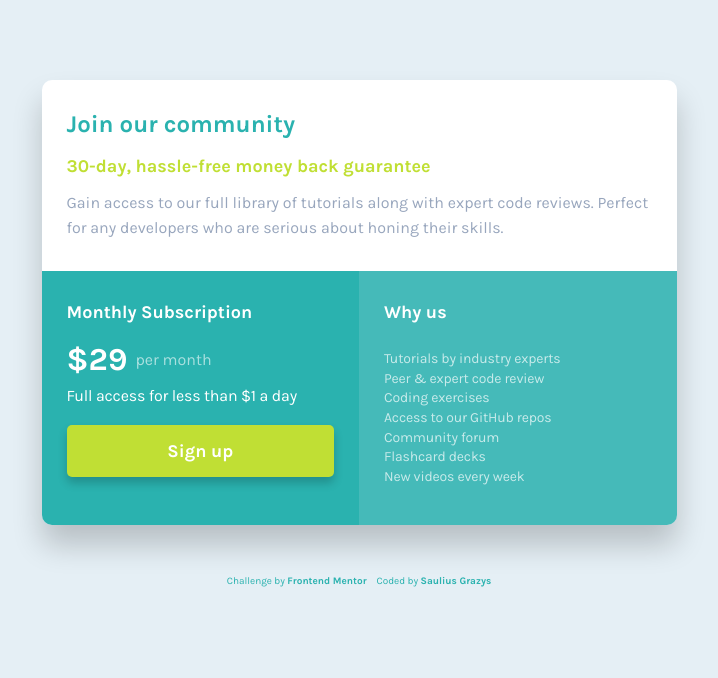
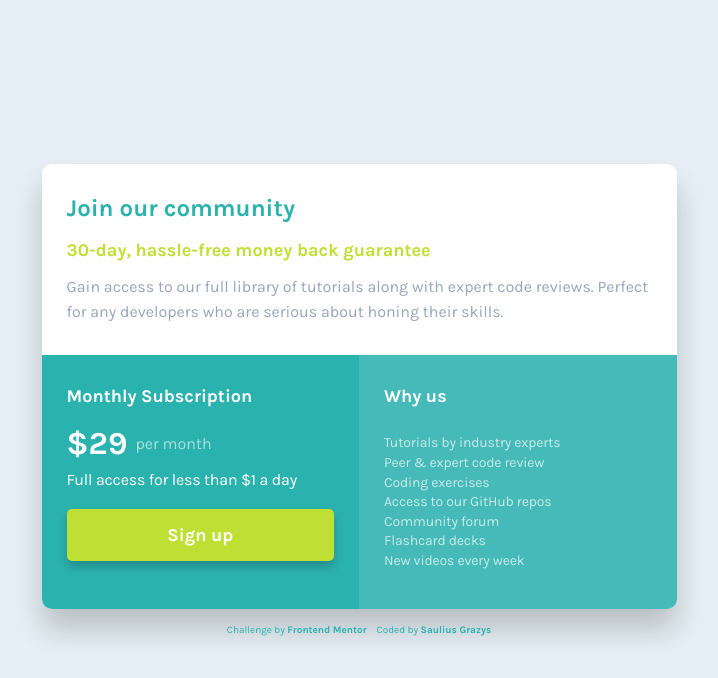
Before and after one commit to sgrazys/single-price-grid-component, a React (Create React App) app: page / in a window 1280 px wide. Shown: the top 678 px of the page, without its empty margins (281-999 px from the left). Built offline with nearby package versions, Linux system fonts and the light colour scheme.

Commit message:
uodate queries

```diff
--- a/src/sass/App.scss
+++ b/src/sass/App.scss
@@ -38,29 +38,36 @@ body *::before {
 body {
 	background-color: var(--color-gray-light);
 	font-family: 'Karla', sans-serif;
-	padding: 3rem 2.5rem;
-	max-height: 100vh;
+	height: 100vh;
+	padding: 2rem 1.5rem;
+
+	@media only screen and (min-width: 37.5em) {
+		display: flex;
+		justify-content: center;
+		align-items: center;
+		padding: 0 2.5rem;
+		margin: 0;
+	}
 }
 
 .app-container {
-	display: flex;
-	justify-content: center;
-	align-items: center;
 	border-top-left-radius: 1rem;
 	border-top-right-radius: 1rem;
 	overflow: hidden;
 	box-shadow: 0 2rem 3rem rgba(0, 0, 0, 0.2);
-	margin: 2rem 0;
-
 	@media only screen and (min-width: 37.5em) {
 		border-radius: 1rem;
 		max-width: 63.5rem;
-		margin: 5rem auto;
+		display: flex;
+		justify-content: center;
+		align-items: center;
 	}
 }
 
 .card {
 	display: grid;
+	align-content: center;
+	justify-content: center;
 
 	@media only screen and (min-width: 37.5em) {
 		grid-template-columns: 1fr 1fr;
@@ -201,6 +208,7 @@ body {
 	gap: 1rem;
 	justify-content: center;
 	color: var(--color-primary-cyan);
+	margin-top: 1.5rem;
 
 	@media only screen and (max-width: 23.375em) {
 		flex-direction: column;
```
